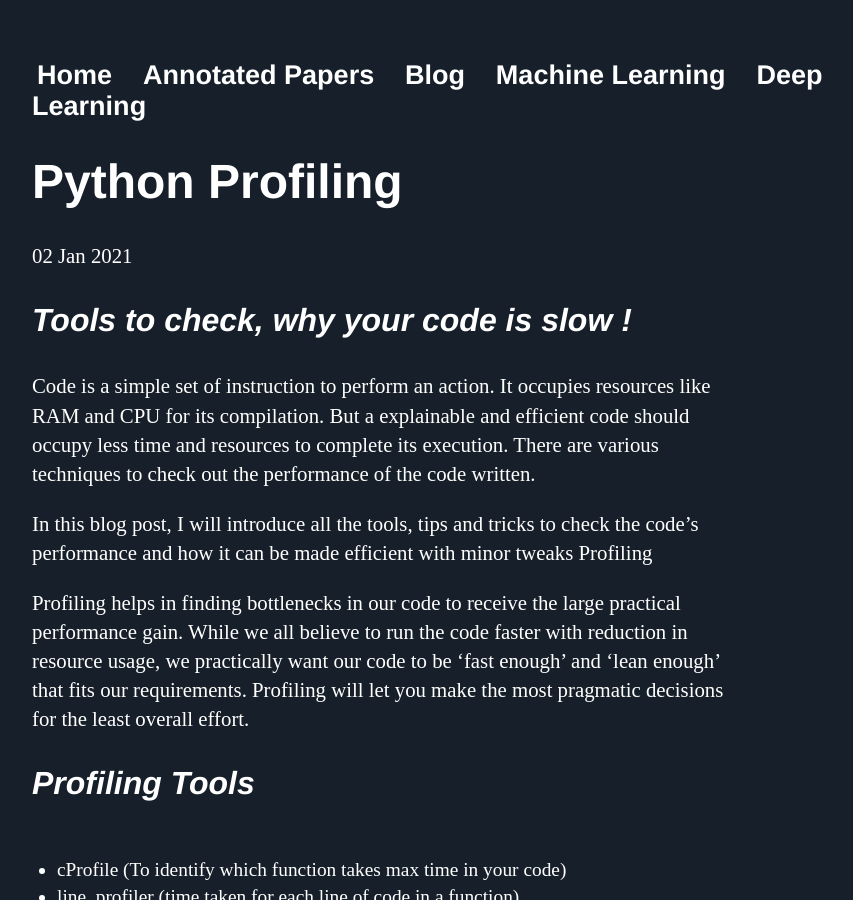
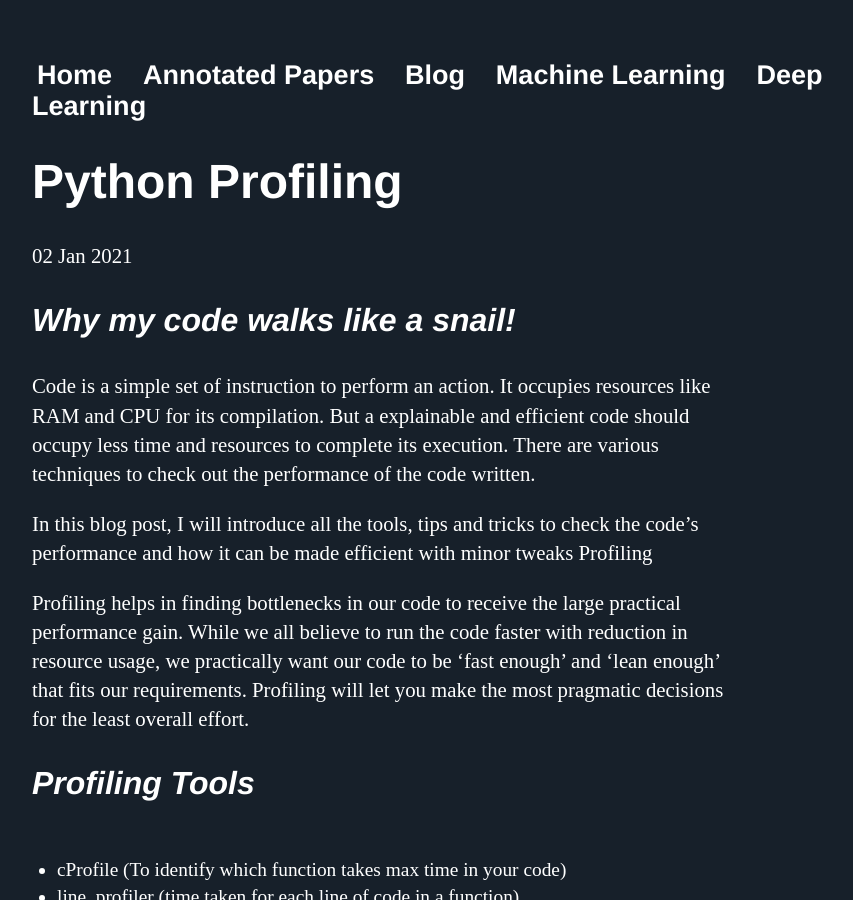
Before and after one commit to Mayurji/mayurji.github.io, a Jekyll site: the page built from _posts/2021-01-02-profiling.md, in a window 1280 px wide and 900 px high. Shown: the whole window, without its empty margins (160-1013 px from the left). Built offline with Jekyll 4.4.1, drawn with Linux system fonts in a browser that asks for light colours; comment, search, counter and statistics services are not loaded.

Commit message:
Update 2021-01-02-profiling.md

```diff
--- a/_posts/2021-01-02-profiling.md
+++ b/_posts/2021-01-02-profiling.md
@@ -6,7 +6,7 @@ category: Blog
 image_url: "/assets/images/profiling/profiling.gif"
 date:   2021-01-02 13:43:52 +0530
 ---
-### *Tools to check, why your code is slow !*
+### *Why my code walks like a snail!*
 
 Code is a simple set of instruction to perform an action. It occupies resources like RAM and CPU for its compilation. But a explainable and efficient code should occupy less time and resources to complete its execution. There are various techniques to check out the performance of the code written.
 
```
